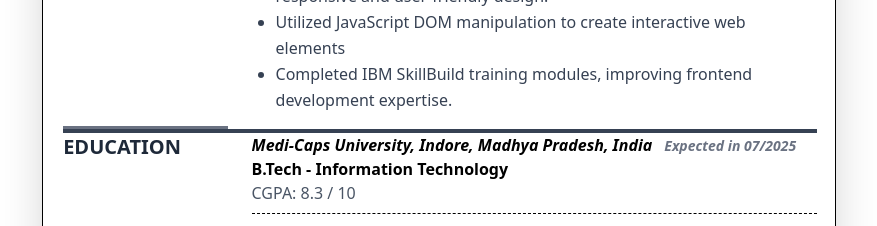
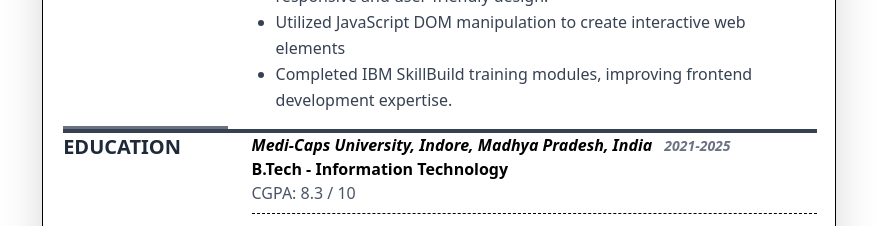
Before and after one commit to praveshyadav753/Resume.build, a React (Vite) app: page / in a window 1280 px wide. Shown: the part 940-1166 px from the top of the page, without its empty margins (201-1078 px from the left). Built offline with nearby package versions, Linux system fonts and the light colour scheme.

Commit message:
Update duration of clg

```diff
--- a/src/components/Educationpage.jsx
+++ b/src/components/Educationpage.jsx
@@ -4,7 +4,7 @@ const educationData = [
     {
       institution: "Medi-Caps University",
       location: "Indore, Madhya Pradesh, India",
-      duration: "Expected in 07/2025",
+      duration: "2021-2025",
       degree: "B.Tech - Information Technology",
       cgpa: "8.3",
     },
```
